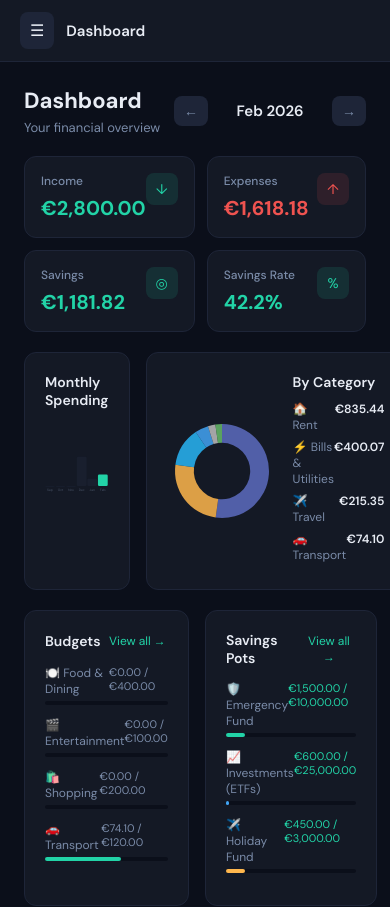
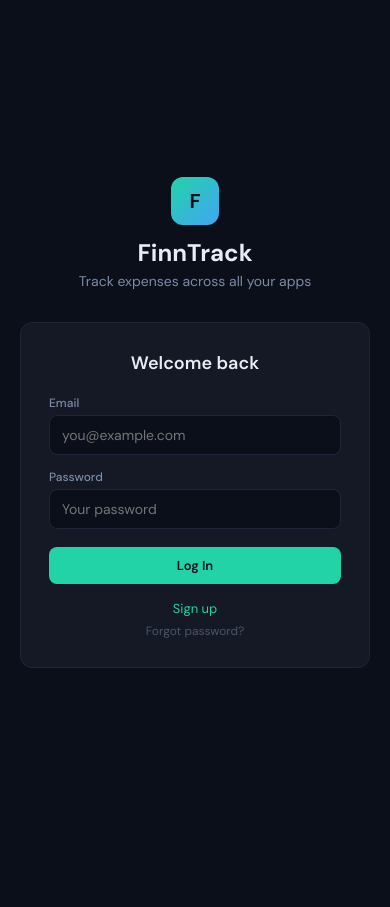
Before and after one commit to Aayu-and-more/Finntrack, a React (Vite) app: page / in a window 390 px wide. Shown: the top 907 px of the page. After the commit the page ends 844 px from the top, so only its background shows below. Built offline with nearby package versions, Linux system fonts and the light colour scheme.

Commit message:
complete rebuild - layout + mobile + auth fixes

```diff
--- a/src/App.jsx
+++ b/src/App.jsx
@@ -4,8 +4,8 @@ import { useState, useEffect, useCallback, useMemo } from "react";
 // FINNTRACK — Complete Expense Tracker
 // ============================================================
 
-const SUPABASE_URL = "YOUR_SUPABASE_URL";
-const SUPABASE_ANON_KEY = "YOUR_SUPABASE_ANON_KEY";
+const SUPABASE_URL = "https://jepzcqsigscbbtnaisrj.supabase.co";
+const SUPABASE_ANON_KEY = "eyJhbGciOiJIUzI1NiIsInR5cCI6IkpXVCJ9.eyJpc3MiOiJzdXBhYmFzZSIsInJlZiI6ImplcHpjcXNpZ3NjYmJ0bmFpc3JqIiwicm9sZSI6ImFub24iLCJpYXQiOjE3NzEwMzEzODQsImV4cCI6MjA4NjYwNzM4NH0.3tGl-OlSlD-2npDwKHKyGmZAFfaFZRMf7Dp-fsb1oik";
 
 const C = {
   bg: "#0B0F1A", card: "#141925", cardHover: "#1A2030", border: "#1E2538",
```
